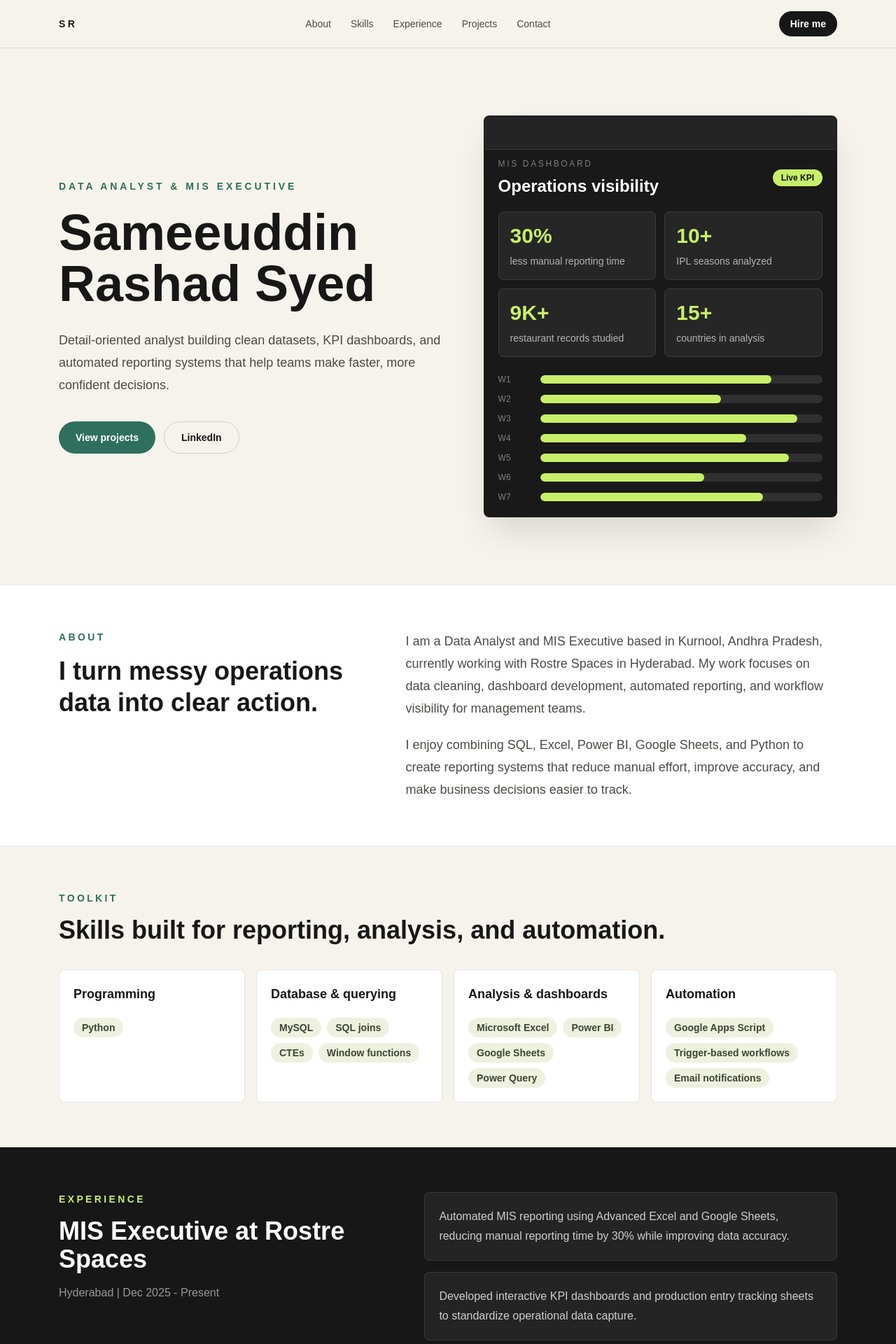
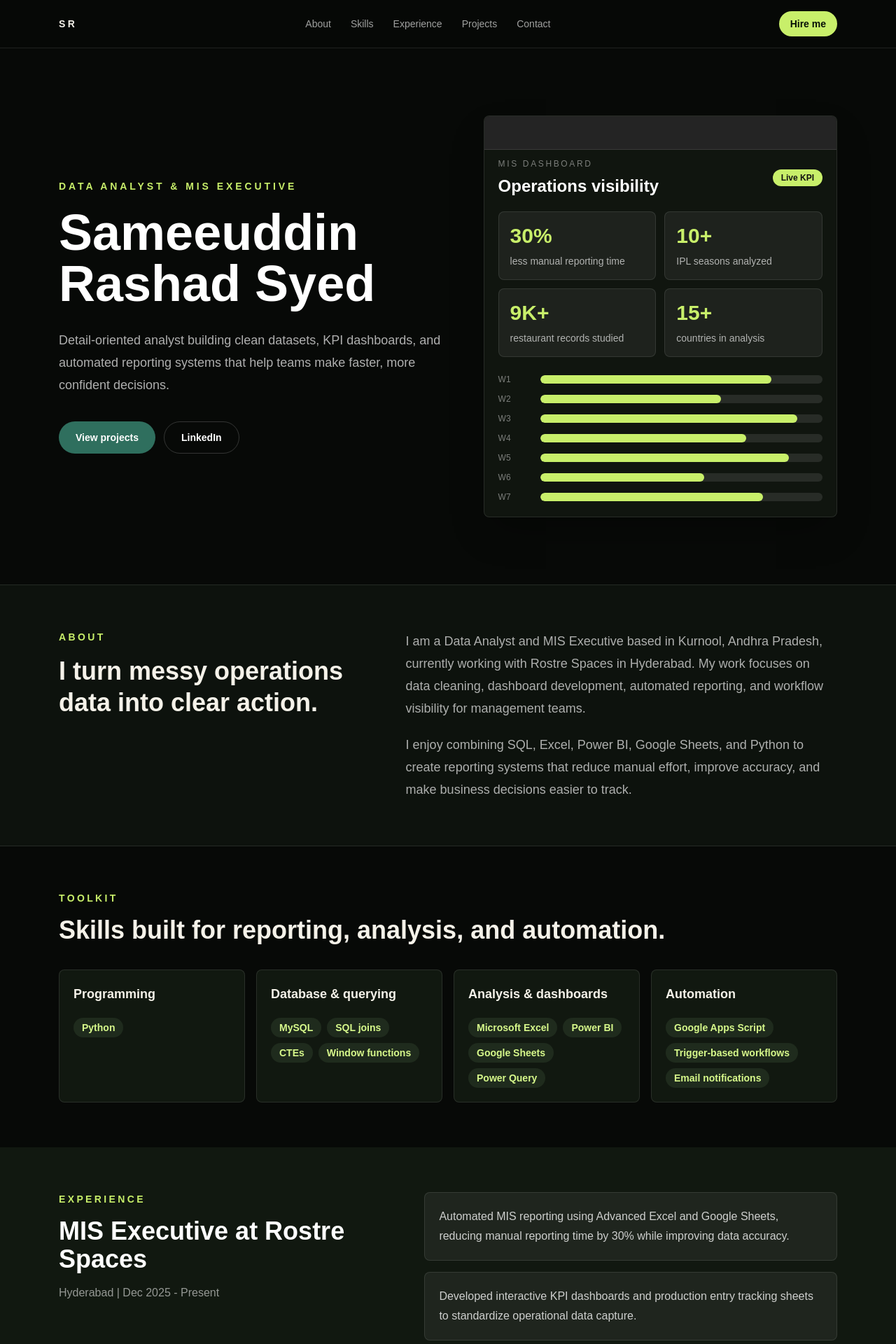
Before and after one commit to Sameeuddin1009/portfolio, a Next.js app: page / in a window 1280 px wide. Shown: the top 1920 px of the page at 70% size. Built offline with nearby package versions, Linux system fonts and the light colour scheme.

Commit message:
Add dark portfolio theme

```diff
--- a/app/globals.css
+++ b/app/globals.css
@@ -1,8 +1,8 @@
 @import "tailwindcss";
 
 :root {
-  --background: #f6f3ec;
-  --foreground: #171717;
+  --background: #070907;
+  --foreground: #f5f2e9;
 }
 
 @theme inline {
--- a/app/page.tsx
+++ b/app/page.tsx
@@ -62,32 +62,32 @@ const stats = [
 
 export default function Home() {
   return (
-    <main className="min-h-screen bg-[#f6f3ec] text-[#171717]">
-      <header className="sticky top-0 z-30 border-b border-black/10 bg-[#f6f3ec]/90 backdrop-blur">
+    <main className="min-h-screen bg-[#070907] text-[#f5f2e9]">
+      <header className="sticky top-0 z-30 border-b border-white/10 bg-[#070907]/90 backdrop-blur">
         <nav className="mx-auto flex max-w-6xl items-center justify-between px-5 py-4">
           <a href="#home" className="text-sm font-bold uppercase tracking-[0.24em]">
             SR
           </a>
-          <div className="hidden items-center gap-7 text-sm font-medium text-[#4d4a45] md:flex">
-            <a href="#about" className="transition hover:text-black">
+          <div className="hidden items-center gap-7 text-sm font-medium text-white/62 md:flex">
+            <a href="#about" className="transition hover:text-white">
               About
             </a>
-            <a href="#skills" className="transition hover:text-black">
+            <a href="#skills" className="transition hover:text-white">
               Skills
             </a>
-            <a href="#experience" className="transition hover:text-black">
+            <a href="#experience" className="transition hover:text-white">
               Experience
             </a>
-            <a href="#projects" className="transition hover:text-black">
+            <a href="#projects" className="transition hover:text-white">
               Projects
             </a>
-            <a href="#contact" className="transition hover:text-black">
+            <a href="#contact" className="transition hover:text-white">
               Contact
             </a>
           </div>
           <a
             href="mailto:rashad100902@gmail.com"
-            className="rounded-full bg-[#171717] px-4 py-2 text-sm font-semibold text-white transition hover:bg-[#2f6f5e]"
+            className="rounded-full bg-[#c8ef6a] px-4 py-2 text-sm font-semibold text-[#071007] transition hover:bg-white"
           >
             Hire me
           </a>
@@ -96,13 +96,13 @@ export default function Home() {
 
       <section id="home" className="mx-auto grid max-w-6xl gap-12 px-5 py-16 md:grid-cols-[1.05fr_0.95fr] md:py-24">
         <div className="flex flex-col justify-center">
-          <p className="mb-5 text-sm font-bold uppercase tracking-[0.28em] text-[#2f6f5e]">
+          <p className="mb-5 text-sm font-bold uppercase tracking-[0.28em] text-[#c8ef6a]">
             Data Analyst & MIS Executive
           </p>
-          <h1 className="max-w-4xl text-5xl font-black leading-[1.02] text-[#171717] sm:text-6xl lg:text-7xl">
+          <h1 className="max-w-4xl text-5xl font-black leading-[1.02] text-white sm:text-6xl lg:text-7xl">
             Sameeuddin Rashad Syed
           </h1>
-          <p className="mt-7 max-w-2xl text-lg leading-8 text-[#4d4a45]">
+          <p className="mt-7 max-w-2xl text-lg leading-8 text-white/68">
             Detail-oriented analyst building clean datasets, KPI dashboards, and automated reporting systems that help
             teams make faster, more confident decisions.
           </p>
@@ -117,14 +117,14 @@ export default function Home() {
               href="https://linkedin.com/sameeuddin-rashad"
               target="_blank"
               rel="noreferrer"
-              className="inline-flex items-center justify-center rounded-full border border-black/15 px-6 py-3 text-sm font-bold text-[#171717] transition hover:border-[#2f6f5e] hover:text-[#2f6f5e]"
+              className="inline-flex items-center justify-center rounded-full border border-white/18 px-6 py-3 text-sm font-bold text-white transition hover:border-[#c8ef6a] hover:text-[#c8ef6a]"
             >
               LinkedIn
             </a>
           </div>
         </div>
 
-        <div className="relative min-h-[430px] overflow-hidden rounded-[8px] border border-black/10 bg-[#191919] p-5 text-white shadow-2xl shadow-black/15">
+        <div className="relative min-h-[430px] overflow-hidden rounded-[8px] border border-white/10 bg-[#10150f] p-5 text-white shadow-2xl shadow-black/35">
           <div className="absolute inset-x-0 top-0 h-12 border-b border-white/10 bg-[#242424]" />
           <div className="relative z-10 flex h-full flex-col pt-10">
             <div className="mb-5 flex items-center justify-between">
@@ -158,13 +158,13 @@ export default function Home() {
         </div>
       </section>
 
-      <section id="about" className="border-y border-black/10 bg-white">
+      <section id="about" className="border-y border-white/10 bg-[#0d120d]">
         <div className="mx-auto grid max-w-6xl gap-10 px-5 py-16 md:grid-cols-[0.85fr_1.15fr]">
           <div>
-            <p className="text-sm font-bold uppercase tracking-[0.24em] text-[#2f6f5e]">About</p>
+            <p className="text-sm font-bold uppercase tracking-[0.24em] text-[#c8ef6a]">About</p>
             <h2 className="mt-4 text-3xl font-black leading-tight sm:text-4xl">I turn messy operations data into clear action.</h2>
           </div>
-          <div className="space-y-5 text-lg leading-8 text-[#4d4a45]">
+          <div className="space-y-5 text-lg leading-8 text-white/66">
             <p>
               I am a Data Analyst and MIS Executive based in Kurnool, Andhra Pradesh, currently working with Rostre
               Spaces in Hyderabad. My work focuses on data cleaning, dashboard development, automated reporting, and
@@ -181,17 +181,17 @@ export default function Home() {
       <section id="skills" className="mx-auto max-w-6xl px-5 py-16">
         <div className="mb-9 flex flex-col justify-between gap-4 md:flex-row md:items-end">
           <div>
-            <p className="text-sm font-bold uppercase tracking-[0.24em] text-[#2f6f5e]">Toolkit</p>
+            <p className="text-sm font-bold uppercase tracking-[0.24em] text-[#c8ef6a]">Toolkit</p>
             <h2 className="mt-4 text-3xl font-black sm:text-4xl">Skills built for reporting, analysis, and automation.</h2>
           </div>
         </div>
         <div className="grid gap-4 md:grid-cols-4">
           {skills.map((group) => (
-            <article key={group.title} className="rounded-[8px] border border-black/10 bg-white p-5">
+            <article key={group.title} className="rounded-[8px] border border-white/10 bg-[#111810] p-5">
               <h3 className="text-lg font-black">{group.title}</h3>
               <div className="mt-5 flex flex-wrap gap-2">
                 {group.items.map((item) => (
-                  <span key={item} className="rounded-full bg-[#eef1df] px-3 py-1 text-sm font-semibold text-[#3b4630]">
+                  <span key={item} className="rounded-full bg-[#1f2b1d] px-3 py-1 text-sm font-semibold text-[#d7f98b]">
                     {item}
                   </span>
                 ))}
@@ -201,7 +201,7 @@ export default function Home() {
         </div>
       </section>
 
-      <section id="experience" className="bg-[#171717] text-white">
+      <section id="experience" className="bg-[#111810] text-white">
         <div className="mx-auto grid max-w-6xl gap-10 px-5 py-16 md:grid-cols-[0.9fr_1.1fr]">
           <div>
             <p className="text-sm font-bold uppercase tracking-[0.24em] text-[#c8ef6a]">Experience</p>
@@ -223,19 +223,19 @@ export default function Home() {
       </section>
 
       <section id="projects" className="mx-auto max-w-6xl px-5 py-16">
-        <p className="text-sm font-bold uppercase tracking-[0.24em] text-[#2f6f5e]">Projects</p>
+        <p className="text-sm font-bold uppercase tracking-[0.24em] text-[#c8ef6a]">Projects</p>
         <h2 className="mt-4 max-w-3xl text-3xl font-black leading-tight sm:text-4xl">
           Analytics work that moves from raw data to practical business decisions.
         </h2>
         <div className="mt-9 grid gap-5 lg:grid-cols-3">
           {projects.map((project) => (
-            <article key={project.title} className="flex flex-col rounded-[8px] border border-black/10 bg-white p-6">
-              <p className="text-sm font-bold uppercase tracking-[0.18em] text-[#2f6f5e]">{project.stack}</p>
+            <article key={project.title} className="flex flex-col rounded-[8px] border border-white/10 bg-[#111810] p-6">
+              <p className="text-sm font-bold uppercase tracking-[0.18em] text-[#c8ef6a]">{project.stack}</p>
               <h3 className="mt-4 text-2xl font-black leading-tight">{project.title}</h3>
-              <p className="mt-4 text-base leading-7 text-[#4d4a45]">{project.summary}</p>
-              <ul className="mt-6 space-y-3 text-sm leading-6 text-[#4d4a45]">
+              <p className="mt-4 text-base leading-7 text-white/66">{project.summary}</p>
+              <ul className="mt-6 space-y-3 text-sm leading-6 text-white/66">
                 {project.points.map((point) => (
-                  <li key={point} className="border-t border-black/10 pt-3">
+                  <li key={point} className="border-t border-white/10 pt-3">
                     {point}
                   </li>
                 ))}
@@ -245,18 +245,18 @@ export default function Home() {
         </div>
       </section>
 
-      <section className="border-y border-black/10 bg-white">
+      <section className="border-y border-white/10 bg-[#0d120d]">
         <div className="mx-auto grid max-w-6xl gap-8 px-5 py-16 md:grid-cols-2">
           <div>
-            <p className="text-sm font-bold uppercase tracking-[0.24em] text-[#2f6f5e]">Education</p>
+            <p className="text-sm font-bold uppercase tracking-[0.24em] text-[#c8ef6a]">Education</p>
             <h2 className="mt-4 text-3xl font-black">B.Tech in Computer Science and Business Systems</h2>
-            <p className="mt-4 text-lg leading-8 text-[#4d4a45]">
+            <p className="mt-4 text-lg leading-8 text-white/66">
               G. Pulla Reddy Engineering College, Kurnool, A.P
             </p>
-            <p className="mt-2 font-semibold text-[#4d4a45]">2020 - 2024 | CGPA: 7.18</p>
+            <p className="mt-2 font-semibold text-white/66">2020 - 2024 | CGPA: 7.18</p>
           </div>
-          <div className="rounded-[8px] bg-[#eef1df] p-6">
-            <p className="text-sm font-bold uppercase tracking-[0.2em] text-[#2f6f5e]">Current focus</p>
+          <div className="rounded-[8px] border border-white/10 bg-[#111810] p-6">
+            <p className="text-sm font-bold uppercase tracking-[0.2em] text-[#c8ef6a]">Current focus</p>
             <p className="mt-4 text-2xl font-black leading-snug">
               Building cleaner reporting systems with SQL, Excel, Power BI, Google Sheets, and automation.
             </p>
```
